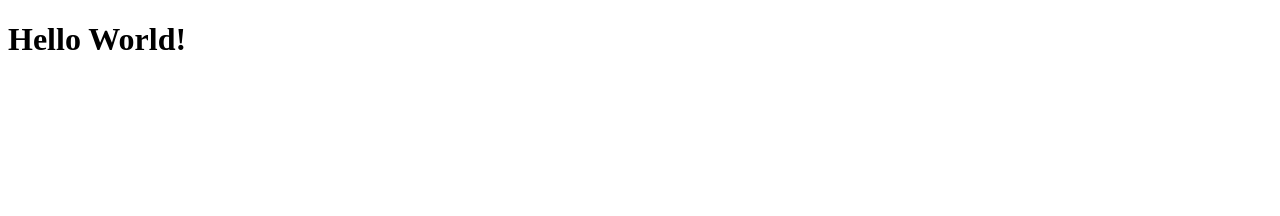
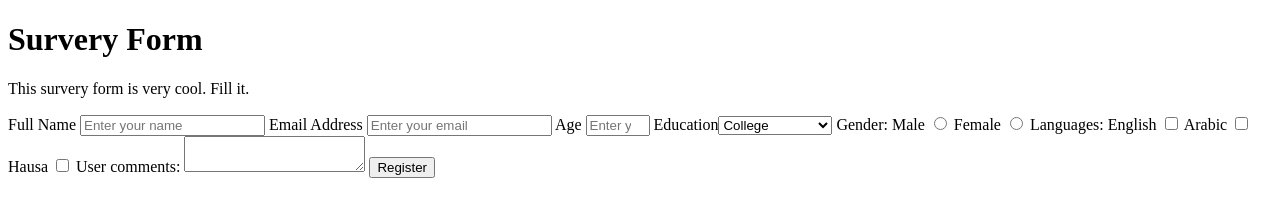
Before and after one commit to Lafiagi/SurveryForm, a plain HTML site: page fcc-test-suite-template-master/index.html in a window 1280 px wide. Drawn offline with Linux system fonts and the light colour scheme.

Commit message:
added fcc

```diff
--- a/fcc-test-suite-template-master/index.html
+++ b/fcc-test-suite-template-master/index.html
@@ -8,24 +8,36 @@
 
   <body>
     <script src="https://cdn.freecodecamp.org/testable-projects-fcc/v1/bundle.js"></script>
+    <h1 id="title">Survery Form</h1>
+    <p id="description">
+    This survery form is very cool. Fill it.
+    </p>
+    <form id="survey-form">
+      <label id="name-label" for="name">Full Name</label>
+      <input id="name" placeholder="Enter your name" type="text">
+      <label id="email-label" for="email">Email Address</label>
+      <input id="email" placeholder="Enter your email" type="email">
+      <label id="number-label" for="number">Age</label>
+      <input id="number" placeholder="Enter your number" type="number" min=0 max=100>
+      Education<select id="dropdown">
+        <option>College</option>
+        <option>Diploma</option>
+        <option>Higher Diploma</option>
+        <option> Bsc</option>
+      </select>
+      Gender:
+      Male <input type="radio" name="gender" value="male">
+      Female <input type="radio" name="gender" value="female">
 
+      Languages:
+      English <input type="checkbox" value="english">
+      Arabic <input type="checkbox" value="arabic">
+      Hausa <input type="checkbox" value="hausa">
+      User comments:
+      <textarea></textarea>
 
-
-    <h1>
-      Hello World!
-    </h1>
-    <!--
-
-    Hello Camper!
-
-    For now, the test suite only works in Chrome!
-    Please read the README below in the JS Editor before beginning.
-    Feel free to delete this message once you have read it.
-    Good luck and Happy Coding!
-
-    - The freeCodeCamp Team
-
-    -->
+      <input type="submit" id="submit" value="Register">
+    </form>
     <script  src="js/index.js"></script>
   </body>
 </html>
```
